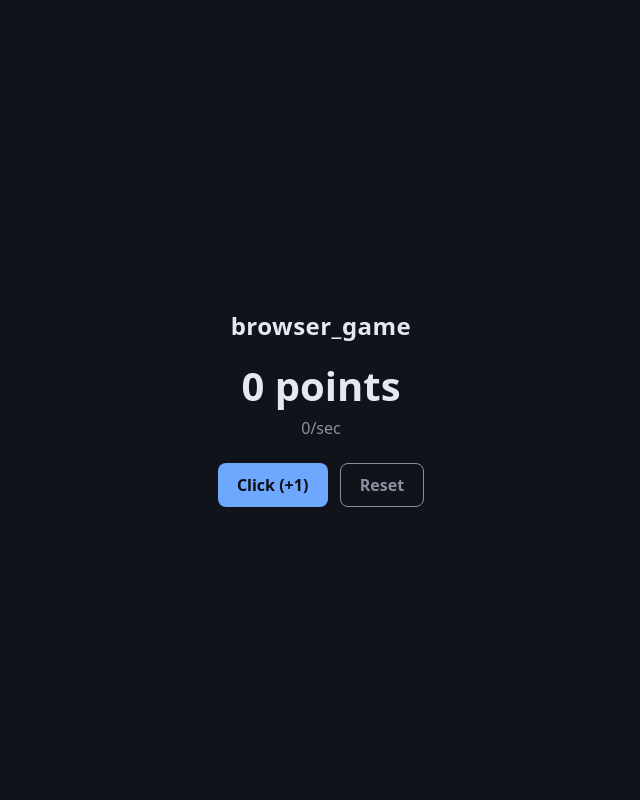
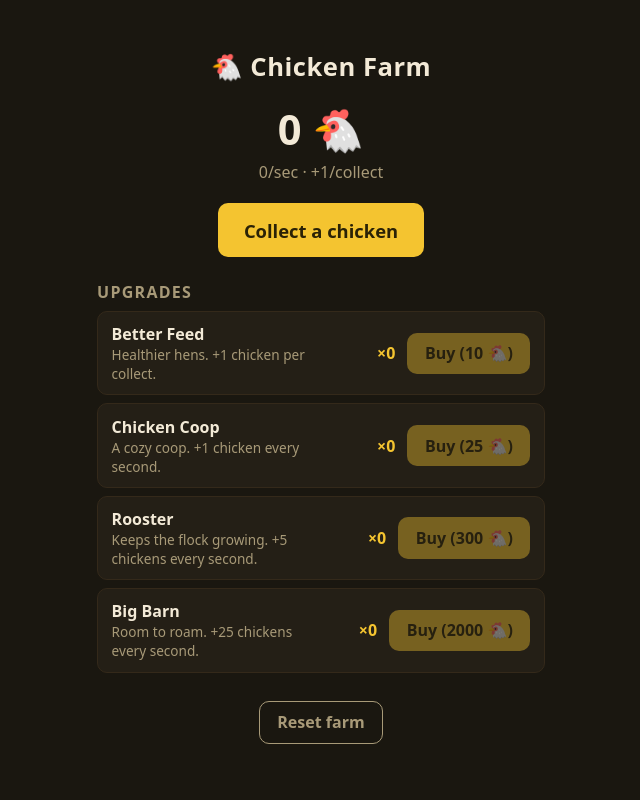
Before and after one commit to MaximumPigs/browser_game, a Flask app: page / in a window 1280 px wide. Shown: the whole page, without its empty margins (319-959 px from the left). Run offline with Flask 3, Linux system fonts and the light colour scheme.

Commit message:
Add chicken-farm upgrade system
Re-theme the game around collecting chickens and add a data-driven upgrade
shop (Better Feed, Chicken Coop, Rooster, Big Barn). per-click and per-second
income are now computed from owned upgrades, with geometric cost scaling and
v1 save migration. Shop UI renders from the UPGRADES catalogue.

Co-Authored-By: Claude Opus 4.8 <noreply@anthropic.com>
Claude-Session: https://claude.ai/code/session_012FddvLbcdGUoA88rdqG7Kt

```diff
--- a/static/css/style.css
+++ b/static/css/style.css
@@ -1,8 +1,10 @@
 :root {
-  --bg: #11131a;
-  --fg: #e6e8ef;
-  --accent: #6ea8fe;
-  --muted: #8b90a0;
+  --bg: #1a1710;
+  --fg: #f3ead7;
+  --accent: #f4c430;
+  --accent-dark: #b8901b;
+  --muted: #a89a78;
+  --panel: #241f16;
 }
 
 * {
@@ -13,7 +15,7 @@ body {
   margin: 0;
   min-height: 100vh;
   display: grid;
-  place-items: center;
+  place-items: start center;
   font-family: system-ui, -apple-system, "Segoe UI", sans-serif;
   background: var(--bg);
   color: var(--fg);
@@ -21,17 +23,19 @@ body {
 
 .game {
   text-align: center;
-  padding: 2rem;
+  padding: 2rem 1rem 3rem;
+  width: 100%;
+  max-width: 480px;
 }
 
 h1 {
-  font-size: 1.5rem;
+  font-size: 1.6rem;
   letter-spacing: 0.02em;
 }
 
-.points {
-  font-size: 2.5rem;
-  font-weight: 700;
+.chickens {
+  font-size: 2.6rem;
+  font-weight: 800;
   margin: 0.25rem 0;
 }
 
@@ -41,33 +45,102 @@ h1 {
 }
 
 .controls {
-  margin-top: 1.5rem;
-  display: flex;
-  gap: 0.75rem;
-  justify-content: center;
+  margin: 1.25rem 0;
 }
 
 button {
   font: inherit;
-  padding: 0.6rem 1.2rem;
+  padding: 0.6rem 1.1rem;
   border: none;
-  border-radius: 8px;
+  border-radius: 10px;
   background: var(--accent);
-  color: #0b0d12;
-  font-weight: 600;
+  color: #2a2206;
+  font-weight: 700;
   cursor: pointer;
 }
 
-button:hover {
+button:hover:not(:disabled) {
   filter: brightness(1.08);
 }
 
-button:active {
+button:active:not(:disabled) {
   transform: translateY(1px);
 }
 
+button:disabled {
+  opacity: 0.4;
+  cursor: not-allowed;
+}
+
+button.collect {
+  font-size: 1.15rem;
+  padding: 0.9rem 1.6rem;
+}
+
+/* Shop */
+.shop {
+  margin-top: 1.5rem;
+  text-align: left;
+}
+
+.shop h2 {
+  font-size: 1rem;
+  color: var(--muted);
+  text-transform: uppercase;
+  letter-spacing: 0.08em;
+  margin-bottom: 0.5rem;
+}
+
+#shop-list {
+  list-style: none;
+  margin: 0;
+  padding: 0;
+  display: flex;
+  flex-direction: column;
+  gap: 0.5rem;
+}
+
+.upgrade {
+  display: flex;
+  align-items: center;
+  gap: 0.75rem;
+  background: var(--panel);
+  border: 1px solid #34291a;
+  border-radius: 10px;
+  padding: 0.7rem 0.85rem;
+}
+
+.upgrade-info {
+  display: flex;
+  flex-direction: column;
+  flex: 1;
+  min-width: 0;
+}
+
+.upgrade-name {
+  font-weight: 700;
+}
+
+.upgrade-desc {
+  font-size: 0.85rem;
+  color: var(--muted);
+}
+
+.upgrade-owned {
+  color: var(--accent);
+  font-weight: 700;
+  min-width: 2.5rem;
+  text-align: right;
+}
+
+.upgrade button {
+  white-space: nowrap;
+}
+
 button.secondary {
+  margin-top: 1.75rem;
   background: transparent;
   color: var(--muted);
   border: 1px solid var(--muted);
+  font-weight: 600;
 }
--- a/static/js/main.js
+++ b/static/js/main.js
@@ -1,7 +1,16 @@
 // DOM wiring: connects the pure game logic (state.js) and the save layer
 // (save.js) to the page. Keep this file thin — game rules live in state.js.
 
-import { click, tick } from "./state.js";
+import {
+  UPGRADES,
+  click,
+  tick,
+  buy,
+  costOf,
+  canAfford,
+  perClick,
+  perSecond,
+} from "./state.js";
 import { load, save, clear } from "./save.js";
 
 const TICK_MS = 1000;
@@ -9,26 +18,63 @@ const TICK_MS = 1000;
 let state = load();
 
 const els = {
-  points: document.getElementById("points"),
+  chickens: document.getElementById("chickens"),
   perSecond: document.getElementById("per-second"),
   perClick: document.getElementById("per-click"),
-  clickBtn: document.getElementById("click-btn"),
+  collectBtn: document.getElementById("collect-btn"),
   resetBtn: document.getElementById("reset-btn"),
+  shopList: document.getElementById("shop-list"),
 };
 
+// Build the shop once; cache each row's elements so render() only updates text
+// and the disabled state rather than rebuilding the DOM every frame.
+const rows = UPGRADES.map((u) => {
+  const li = document.createElement("li");
+  li.className = "upgrade";
+
+  const info = document.createElement("div");
+  info.className = "upgrade-info";
+  info.innerHTML =
+    `<span class="upgrade-name">${u.name}</span>` +
+    `<span class="upgrade-desc">${u.description}</span>`;
+
+  const owned = document.createElement("span");
+  owned.className = "upgrade-owned";
+
+  const btn = document.createElement("button");
+  btn.type = "button";
+  btn.addEventListener("click", () => {
+    state = buy(state, u.id);
+    save(state);
+    render();
+  });
+
+  li.append(info, owned, btn);
+  els.shopList.append(li);
+  return { upgrade: u, owned, btn };
+});
+
 function render() {
-  els.points.textContent = Math.floor(state.points);
-  els.perSecond.textContent = state.perSecond;
-  els.perClick.textContent = state.perClick;
+  els.chickens.textContent = Math.floor(state.chickens);
+  els.perSecond.textContent = perSecond(state);
+  els.perClick.textContent = perClick(state);
+
+  for (const row of rows) {
+    const id = row.upgrade.id;
+    row.owned.textContent = `×${state.upgrades[id] || 0}`;
+    row.btn.textContent = `Buy (${costOf(state, id)} 🐔)`;
+    row.btn.disabled = !canAfford(state, id);
+  }
 }
 
-els.clickBtn.addEventListener("click", () => {
+els.collectBtn.addEventListener("click", () => {
   state = click(state);
   save(state);
   render();
 });
 
 els.resetBtn.addEventListener("click", () => {
+  if (!confirm("Reset your farm? This clears all progress.")) return;
   clear();
   state = load();
   render();
--- a/static/js/state.js
+++ b/static/js/state.js
@@ -1,21 +1,94 @@
-// Pure game-state logic. No DOM, no localStorage access in here so it stays
-// unit-testable. The browser-facing save/load wrapper lives in save.js.
+// Pure game-state logic for the chicken farm. No DOM, no localStorage access
+// in here so it stays unit-testable. The browser-facing save/load wrapper
+// lives in save.js.
 
-export const SAVE_VERSION = 1;
+export const SAVE_VERSION = 2;
+
+// Upgrade catalogue. Each upgrade can be bought repeatedly; its cost grows
+// geometrically with how many you already own.
+//   perClick:   extra chickens gained per manual collect
+//   perSecond:  extra chickens gained automatically each second
+export const UPGRADES = [
+  {
+    id: "feed",
+    name: "Better Feed",
+    description: "Healthier hens. +1 chicken per collect.",
+    baseCost: 10,
+    growth: 1.15,
+    perClick: 1,
+    perSecond: 0,
+  },
+  {
+    id: "coop",
+    name: "Chicken Coop",
+    description: "A cozy coop. +1 chicken every second.",
+    baseCost: 25,
+    growth: 1.15,
+    perClick: 0,
+    perSecond: 1,
+  },
+  {
+    id: "rooster",
+    name: "Rooster",
+    description: "Keeps the flock growing. +5 chickens every second.",
+    baseCost: 300,
+    growth: 1.2,
+    perClick: 0,
+    perSecond: 5,
+  },
+  {
+    id: "barn",
+    name: "Big Barn",
+    description: "Room to roam. +25 chickens every second.",
+    baseCost: 2000,
+    growth: 1.25,
+    perClick: 0,
+    perSecond: 25,
+  },
+];
+
+const UPGRADES_BY_ID = Object.fromEntries(UPGRADES.map((u) => [u.id, u]));
 
 /** Create a fresh game state. */
 export function newGame() {
   return {
     version: SAVE_VERSION,
-    points: 0,
-    perClick: 1,
-    perSecond: 0,
+    chickens: 0,
+    upgrades: Object.fromEntries(UPGRADES.map((u) => [u.id, 0])),
   };
 }
 
-/** Apply one manual click. Returns a new state (does not mutate input). */
+/** Chickens gained per manual collect, including upgrade bonuses. */
+export function perClick(state) {
+  return UPGRADES.reduce(
+    (total, u) => total + u.perClick * (state.upgrades[u.id] || 0),
+    1, // base: 1 chicken per click
+  );
+}
+
+/** Chickens gained automatically each second from upgrades. */
+export function perSecond(state) {
+  return UPGRADES.reduce(
+    (total, u) => total + u.perSecond * (state.upgrades[u.id] || 0),
+    0,
+  );
+}
+
+/** Current cost to buy one more of the given upgrade. */
+export function costOf(state, id) {
+  const u = UPGRADES_BY_ID[id];
+  const owned = state.upgrades[id] || 0;
+  return Math.floor(u.baseCost * Math.pow(u.growth, owned));
+}
+
+/** Whether the player can currently afford the given upgrade. */
+export function canAfford(state, id) {
+  return state.chickens >= costOf(state, id);
+}
+
+/** Apply one manual collect. Returns a new state (does not mutate input). */
 export function click(state) {
-  return { ...state, points: state.points + state.perClick };
+  return { ...state, chickens: state.chickens + perClick(state) };
 }
 
 /**
@@ -23,13 +96,36 @@ export function click(state) {
  * Returns a new state.
  */
 export function tick(state, seconds) {
-  return { ...state, points: state.points + state.perSecond * seconds };
+  return { ...state, chickens: state.chickens + perSecond(state) * seconds };
 }
 
 /**
- * Migrate a loaded save to the current version, filling in any missing fields.
- * Always returns a state stamped with the current SAVE_VERSION.
+ * Buy one of the given upgrade if affordable. Returns a new state; if the
+ * player can't afford it (or the id is unknown) the state is returned
+ * unchanged.
+ */
+export function buy(state, id) {
+  if (!UPGRADES_BY_ID[id] || !canAfford(state, id)) return state;
+  return {
+    ...state,
+    chickens: state.chickens - costOf(state, id),
+    upgrades: { ...state.upgrades, [id]: (state.upgrades[id] || 0) + 1 },
+  };
+}
+
+/**
+ * Migrate a loaded save to the current version, filling in any missing fields
+ * (including newly added upgrades). Always returns a state stamped with the
+ * current SAVE_VERSION.
  */
 export function migrate(save) {
-  return { ...newGame(), ...save, version: SAVE_VERSION };
+  const fresh = newGame();
+  return {
+    ...fresh,
+    ...save,
+    // v1 saves used `points`; carry them over to `chickens`.
+    chickens: save.chickens ?? save.points ?? 0,
+    upgrades: { ...fresh.upgrades, ...(save.upgrades || {}) },
+    version: SAVE_VERSION,
+  };
 }
--- a/templates/index.html
+++ b/templates/index.html
@@ -3,19 +3,25 @@
   <head>
     <meta charset="UTF-8" />
     <meta name="viewport" content="width=device-width, initial-scale=1.0" />
-    <title>browser_game</title>
+    <title>Chicken Farm</title>
     <link rel="stylesheet" href="{{ url_for('static', filename='css/style.css') }}" />
   </head>
   <body>
     <main class="game">
-      <h1>browser_game</h1>
-      <p class="points"><span id="points">0</span> points</p>
-      <p class="rate"><span id="per-second">0</span>/sec</p>
+      <h1>🐔 Chicken Farm</h1>
+      <p class="chickens"><span id="chickens">0</span> 🐔</p>
+      <p class="rate"><span id="per-second">0</span>/sec &middot; +<span id="per-click">1</span>/collect</p>
 
       <div class="controls">
-        <button id="click-btn" type="button">Click (+<span id="per-click">1</span>)</button>
-        <button id="reset-btn" type="button" class="secondary">Reset</button>
+        <button id="collect-btn" type="button" class="collect">Collect a chicken</button>
       </div>
+
+      <section class="shop">
+        <h2>Upgrades</h2>
+        <ul id="shop-list"></ul>
+      </section>
+
+      <button id="reset-btn" type="button" class="secondary">Reset farm</button>
     </main>
 
     <script type="module" src="{{ url_for('static', filename='js/main.js') }}"></script>
```
Also changed, not shown: CLAUDE.md (+9 -3 lines), static/js/__tests__/state.test.js (+81 -13 lines), tests/test_app.py (+1 -1 lines).
